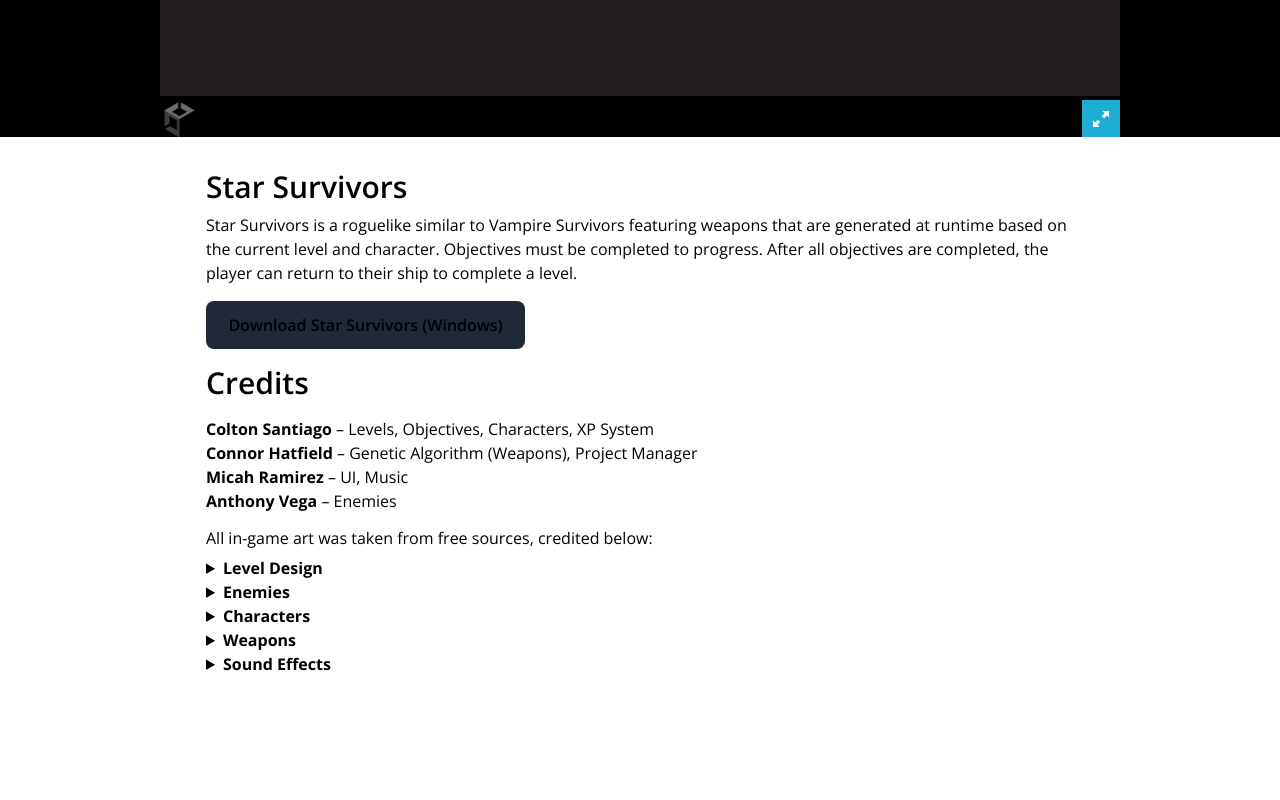
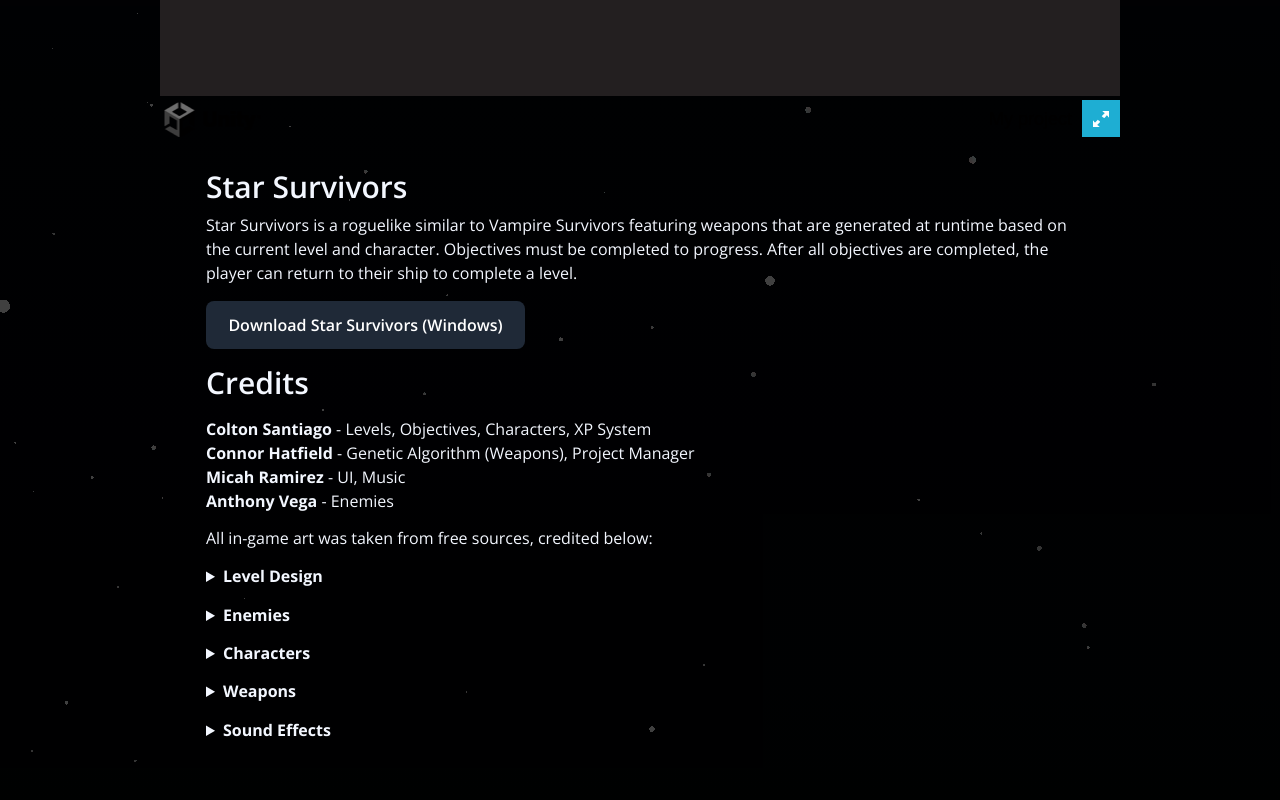
Before and after one commit to colton298/portfolio, a Next.js app: page /projects/StarSurvivors in a window 1280 px wide. Shown: the part 588-1388 px from the top of the page. Before the commit the page ends 1296 px from the top, so only its background shows below. Built offline with nearby package versions, Linux system fonts and the light colour scheme; no server answers.

Commit message:
Add starry background to Star Survivors page

```diff
--- /dev/null
+++ b/app/projects/StarSurvivors/Particles.css
@@ -0,0 +1,12 @@
+.particles-container {
+  position: absolute;
+  inset: 0;
+  width: 100%;
+  height: 100%;
+}
+
+.particles-container canvas {
+  display: block;
+  width: 100%;
+  height: 100%;
+}
--- /dev/null
+++ b/app/projects/StarSurvivors/Particles.tsx
@@ -0,0 +1,272 @@
+"use client";
+
+import React, { useEffect, useRef } from "react";
+import { Renderer, Camera, Geometry, Program, Mesh } from "ogl";
+
+import "./Particles.css";
+
+interface ParticlesProps {
+  particleCount?: number;
+  particleSpread?: number;
+  speed?: number;
+  particleColors?: string[];
+  moveParticlesOnHover?: boolean;
+  particleHoverFactor?: number;
+  alphaParticles?: boolean;
+  particleBaseSize?: number;
+  sizeRandomness?: number;
+  cameraDistance?: number;
+  disableRotation?: boolean;
+  pixelRatio?: number;
+  className?: string;
+}
+
+const defaultColors: string[] = ["#ffffff", "#ffffff", "#ffffff"];
+
+const hexToRgb = (hex: string): [number, number, number] => {
+  hex = hex.replace(/^#/, "");
+  if (hex.length === 3) {
+    hex = hex
+      .split("")
+      .map((c) => c + c)
+      .join("");
+  }
+  const int = parseInt(hex, 16);
+  const r = ((int >> 16) & 255) / 255;
+  const g = ((int >> 8) & 255) / 255;
+  const b = (int & 255) / 255;
+  return [r, g, b];
+};
+
+const vertex = /* glsl */ `
+  attribute vec3 position;
+  attribute vec4 random;
+  attribute vec3 color;
+
+  uniform mat4 modelMatrix;
+  uniform mat4 viewMatrix;
+  uniform mat4 projectionMatrix;
+  uniform float uTime;
+  uniform float uSpread;
+  uniform float uBaseSize;
+  uniform float uSizeRandomness;
+
+  varying vec4 vRandom;
+  varying vec3 vColor;
+
+  void main() {
+    vRandom = random;
+    vColor = color;
+
+    vec3 pos = position * uSpread;
+    pos.z *= 10.0;
+
+    vec4 mPos = modelMatrix * vec4(pos, 1.0);
+    float t = uTime;
+    mPos.x += sin(t * random.z + 6.28 * random.w) * mix(0.1, 1.5, random.x);
+    mPos.y += sin(t * random.y + 6.28 * random.x) * mix(0.1, 1.5, random.w);
+    mPos.z += sin(t * random.w + 6.28 * random.y) * mix(0.1, 1.5, random.z);
+
+    vec4 mvPos = viewMatrix * mPos;
+    if (uSizeRandomness == 0.0) {
+      gl_PointSize = uBaseSize;
+    } else {
+      gl_PointSize = (uBaseSize * (1.0 + uSizeRandomness * (random.x - 0.5))) / length(mvPos.xyz);
+    }
+
+    gl_Position = projectionMatrix * mvPos;
+  }
+`;
+
+const fragment = /* glsl */ `
+  precision highp float;
+
+  uniform float uTime;
+  uniform float uAlphaParticles;
+  varying vec4 vRandom;
+  varying vec3 vColor;
+
+  void main() {
+    vec2 uv = gl_PointCoord.xy;
+    float d = length(uv - vec2(0.5));
+
+    if(uAlphaParticles < 0.5) {
+      if(d > 0.5) {
+        discard;
+      }
+      gl_FragColor = vec4(vColor + 0.2 * sin(uv.yxx + uTime + vRandom.y * 6.28), 1.0);
+    } else {
+      float circle = smoothstep(0.5, 0.4, d) * 0.8;
+      gl_FragColor = vec4(vColor + 0.2 * sin(uv.yxx + uTime + vRandom.y * 6.28), circle);
+    }
+  }
+`;
+
+const Particles: React.FC<ParticlesProps> = ({
+  particleCount = 200,
+  particleSpread = 10,
+  speed = 0.1,
+  particleColors,
+  moveParticlesOnHover = false,
+  particleHoverFactor = 1,
+  alphaParticles = false,
+  particleBaseSize = 100,
+  sizeRandomness = 1,
+  cameraDistance = 20,
+  disableRotation = false,
+  pixelRatio = 1,
+  className,
+}) => {
+  const containerRef = useRef<HTMLDivElement>(null);
+  const mouseRef = useRef<{ x: number; y: number }>({ x: 0, y: 0 });
+
+  useEffect(() => {
+    const container = containerRef.current;
+    if (!container) return;
+
+    const renderer = new Renderer({
+      dpr: pixelRatio,
+      depth: false,
+      alpha: true,
+    });
+    const gl = renderer.gl;
+    container.appendChild(gl.canvas);
+    gl.clearColor(0, 0, 0, 0);
+
+    const camera = new Camera(gl, { fov: 15 });
+    camera.position.set(0, 0, cameraDistance);
+
+    const resize = () => {
+      const width = container.clientWidth;
+      const height = container.clientHeight;
+      renderer.setSize(width, height);
+      camera.perspective({ aspect: gl.canvas.width / gl.canvas.height });
+    };
+    window.addEventListener("resize", resize, false);
+    resize();
+
+    const handleMouseMove = (e: MouseEvent) => {
+      const rect = container.getBoundingClientRect();
+      const x = ((e.clientX - rect.left) / rect.width) * 2 - 1;
+      const y = -(((e.clientY - rect.top) / rect.height) * 2 - 1);
+      mouseRef.current = { x, y };
+    };
+
+    if (moveParticlesOnHover) {
+      container.addEventListener("mousemove", handleMouseMove);
+    }
+
+    const count = particleCount;
+    const positions = new Float32Array(count * 3);
+    const randoms = new Float32Array(count * 4);
+    const colors = new Float32Array(count * 3);
+    const palette =
+      particleColors && particleColors.length > 0
+        ? particleColors
+        : defaultColors;
+
+    for (let i = 0; i < count; i++) {
+      let x: number, y: number, z: number, len: number;
+      do {
+        x = Math.random() * 2 - 1;
+        y = Math.random() * 2 - 1;
+        z = Math.random() * 2 - 1;
+        len = x * x + y * y + z * z;
+      } while (len > 1 || len === 0);
+      const r = Math.cbrt(Math.random());
+      positions.set([x * r, y * r, z * r], i * 3);
+      randoms.set(
+        [Math.random(), Math.random(), Math.random(), Math.random()],
+        i * 4
+      );
+      const color = hexToRgb(palette[Math.floor(Math.random() * palette.length)]);
+      colors.set(color, i * 3);
+    }
+
+    const geometry = new Geometry(gl, {
+      position: { size: 3, data: positions },
+      random: { size: 4, data: randoms },
+      color: { size: 3, data: colors },
+    });
+
+    const program = new Program(gl, {
+      vertex,
+      fragment,
+      uniforms: {
+        uTime: { value: 0 },
+        uSpread: { value: particleSpread },
+        uBaseSize: { value: particleBaseSize * pixelRatio },
+        uSizeRandomness: { value: sizeRandomness },
+        uAlphaParticles: { value: alphaParticles ? 1 : 0 },
+      },
+      transparent: true,
+      depthTest: false,
+    });
+
+    const particles = new Mesh(gl, { mode: gl.POINTS, geometry, program });
+
+    let animationFrameId: number;
+    let lastTime = performance.now();
+    let elapsed = 0;
+
+    const update = (t: number) => {
+      animationFrameId = requestAnimationFrame(update);
+      const delta = t - lastTime;
+      lastTime = t;
+      elapsed += delta * speed;
+
+      program.uniforms.uTime.value = elapsed * 0.001;
+
+      if (moveParticlesOnHover) {
+        particles.position.x = -mouseRef.current.x * particleHoverFactor;
+        particles.position.y = -mouseRef.current.y * particleHoverFactor;
+      } else {
+        particles.position.x = 0;
+        particles.position.y = 0;
+      }
+
+      if (!disableRotation) {
+        particles.rotation.x = Math.sin(elapsed * 0.0002) * 0.1;
+        particles.rotation.y = Math.cos(elapsed * 0.0005) * 0.15;
+        particles.rotation.z += 0.01 * speed;
+      }
+
+      renderer.render({ scene: particles, camera });
+    };
+
+    animationFrameId = requestAnimationFrame(update);
+
+    return () => {
+      window.removeEventListener("resize", resize);
+      if (moveParticlesOnHover) {
+        container.removeEventListener("mousemove", handleMouseMove);
+      }
+      cancelAnimationFrame(animationFrameId);
+      if (container.contains(gl.canvas)) {
+        container.removeChild(gl.canvas);
+      }
+    };
+  }, [
+    particleCount,
+    particleSpread,
+    speed,
+    particleColors,
+    moveParticlesOnHover,
+    particleHoverFactor,
+    alphaParticles,
+    particleBaseSize,
+    sizeRandomness,
+    cameraDistance,
+    disableRotation,
+    pixelRatio,
+  ]);
+
+  return (
+    <div
+      ref={containerRef}
+      className={`particles-container${className ? ` ${className}` : ""}`}
+    />
+  );
+};
+
+export default Particles;
--- a/app/projects/StarSurvivors/StarSurvivorsClient.tsx
+++ b/app/projects/StarSurvivors/StarSurvivorsClient.tsx
@@ -1,11 +1,25 @@
 "use client";
 
+import Particles from "./Particles";
 import "./starsurvivors.css";
 
 export default function StarSurvivorsClient() {
   return (
-    <>
-      {/* GAME EMBED */}
+    <div className="star-survivors-page">
+      <Particles
+        className="star-survivors-particles"
+        particleColors={["#ffffff"]}
+        particleCount={200}
+        particleSpread={10}
+        speed={0.1}
+        particleBaseSize={100}
+        moveParticlesOnHover
+        alphaParticles={false}
+        disableRotation={false}
+        pixelRatio={1}
+      />
+
+      <div className="star-survivors-content">
         <section className="unity-embed">
           <iframe
             src="/StarSurvivors/index.html"
@@ -15,16 +29,16 @@
           />
         </section>
 
-      {/* GAME INFO */}
-      <section className="game-info">
+        <section className="game-info-section">
+          <div className="game-info">
             <h1 className="text-3xl font-semibold mb-2">Star Survivors</h1>
 
             <p>
-          Star Survivors is a roguelike similar to Vampire Survivors featuring
-          weapons that are generated at runtime based on the current level and
-          character. Objectives must be completed to progress. After all
-          objectives are completed, the player can return to their ship to
-          complete a level.
+              Star Survivors is a roguelike similar to Vampire Survivors
+              featuring weapons that are generated at runtime based on the
+              current level and character. Objectives must be completed to
+              progress. After all objectives are completed, the player can
+              return to their ship to complete a level.
             </p>
 
             <a
@@ -38,10 +52,17 @@
             <h3 className="text-3xl font-semibold mb-2">Credits</h3>
 
             <ul className="credits-list">
-          <li><strong>Colton Santiago</strong> – Levels, Objectives, Characters, XP System</li>
-          <li><strong>Connor Hatfield</strong> – Genetic Algorithm (Weapons), Project Manager</li>
-          <li><strong>Micah Ramirez</strong> – UI, Music</li>
-          <li><strong>Anthony Vega</strong> – Enemies</li>
+              <li>
+                <strong>Colton Santiago</strong> - Levels, Objectives,
+                Characters, XP System
+              </li>
+              <li>
+                <strong>Connor Hatfield</strong> - Genetic Algorithm (Weapons),
+                Project Manager
+              </li>
+              <li><strong>Micah Ramirez</strong> - UI, Music</li>
+              <li><strong>Anthony Vega</strong> - Enemies</li>
+            </ul>
 
             <p className="credits-note">
               All in-game art was taken from free sources, credited below:
@@ -50,53 +71,54 @@
             <details>
               <summary><strong>Level Design</strong></summary>
               <ul>
-              <li>Spaceship – guardian5.itch.io</li>
-              <li>Mars Background – vecteezy.com</li>
-              <li>Neptune Background – vecteezy.com</li>
-              <li>Payload Sprite – silverink.itch.io</li>
-              <li>Crystal Sprite – creativekind.itch.io</li>
-              <li>Jungle Assets – blank-canvas.itch.io</li>
+                <li>Spaceship - guardian5.itch.io</li>
+                <li>Mars Background - vecteezy.com</li>
+                <li>Neptune Background - vecteezy.com</li>
+                <li>Payload Sprite - silverink.itch.io</li>
+                <li>Crystal Sprite - creativekind.itch.io</li>
+                <li>Jungle Assets - blank-canvas.itch.io</li>
               </ul>
             </details>
 
             <details>
               <summary><strong>Enemies</strong></summary>
               <ul>
-              <li>Slime – rvros.itch.io</li>
-              <li>Skeleton – monopixelart.itch.io</li>
-              <li>Golems – monopixelart.itch.io</li>
-              <li>Mushroom – monopixelart.itch.io</li>
+                <li>Slime - rvros.itch.io</li>
+                <li>Skeleton - monopixelart.itch.io</li>
+                <li>Golems - monopixelart.itch.io</li>
+                <li>Mushroom - monopixelart.itch.io</li>
               </ul>
             </details>
 
             <details>
               <summary><strong>Characters</strong></summary>
               <ul>
-              <li>Astronaut – floatingkites.itch.io</li>
-              <li>Ninja – cyberrumor.itch.io</li>
-              <li>Knight – cyberrumor.itch.io</li>
+                <li>Astronaut - floatingkites.itch.io</li>
+                <li>Ninja - cyberrumor.itch.io</li>
+                <li>Knight - cyberrumor.itch.io</li>
               </ul>
             </details>
 
             <details>
               <summary><strong>Weapons</strong></summary>
               <ul>
-              <li>Guns – ranitaya-studios.itch.io</li>
-              <li>Melee – ranitaya-studios.itch.io</li>
+                <li>Guns - ranitaya-studios.itch.io</li>
+                <li>Melee - ranitaya-studios.itch.io</li>
               </ul>
             </details>
 
             <details>
               <summary><strong>Sound Effects</strong></summary>
               <ul>
-              <li>Game Over – freesound.org</li>
-              <li>UI – jdsherbert.itch.io</li>
-              <li>Objective – YouTube</li>
-              <li>SFX Generator – sfxr.me</li>
+                <li>Game Over - freesound.org</li>
+                <li>UI - jdsherbert.itch.io</li>
+                <li>Objective - YouTube</li>
+                <li>SFX Generator - sfxr.me</li>
               </ul>
             </details>
-        </ul>
+          </div>
         </section>
-    </>
+      </div>
+    </div>
   );
 }
--- a/app/projects/StarSurvivors/starsurvivors.css
+++ b/app/projects/StarSurvivors/starsurvivors.css
@@ -1,7 +1,30 @@
+.star-survivors-page {
+  position: relative;
+  overflow: hidden;
+  min-height: 100vh;
+  background:
+    radial-gradient(circle at top, rgba(34, 74, 138, 0.35), transparent 34%),
+    linear-gradient(180deg, #040814 0%, #02040b 45%, #010205 100%);
+}
+
+.star-survivors-particles {
+  pointer-events: none;
+}
+
+.star-survivors-content {
+  position: relative;
+  z-index: 1;
+}
+
 .unity-embed {
   width: 100%;
   height: 80vh;
-  background: black;
+  background: rgba(0, 0, 0, 0.75);
+}
+
+.game-info-section {
+  width: 100%;
+  background: rgba(0, 0, 0, 0.75);
 }
 
 .unity-frame {
@@ -14,7 +37,8 @@
 .game-info {
   max-width: 900px;
   margin: 0 auto;
-  padding: 2rem 1rem;
+  padding: 2rem 1rem 4rem;
+  color: #f3f7ff;
 }
 
 .download-btn {
@@ -23,6 +47,7 @@
   padding: 0.75rem 1.4rem;
   border-radius: 8px;
   background: #1f2937;
+  color: #ffffff;
   text-decoration: none;
   font-weight: 600;
 }
@@ -34,3 +59,11 @@
 .credits-note {
   margin: 0.8rem 0 0.4rem;
 }
+
+.game-info details {
+  margin-top: 0.9rem;
+}
+
+.game-info summary {
+  cursor: pointer;
+}
--- a/package.json
+++ b/package.json
@@ -12,6 +12,7 @@
     "@tabler/icons-react": "^3.40.0",
     "firebase": "^12.7.0",
     "next": "^16.1.6",
+    "ogl": "^1.0.11",
     "react": "19.2.3",
     "react-dom": "19.2.3",
     "react-pdf": "^10.2.0"
```
Also changed, not shown: 1 other file (tests, documents, lock files or other folders). Lines whose indentation alone changed are shown as unchanged.
